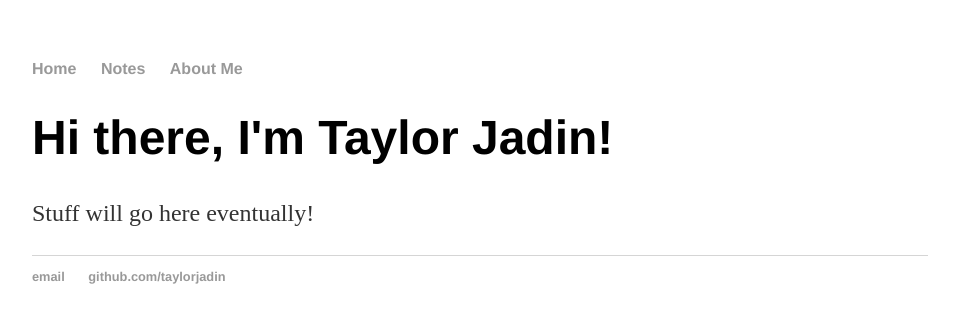
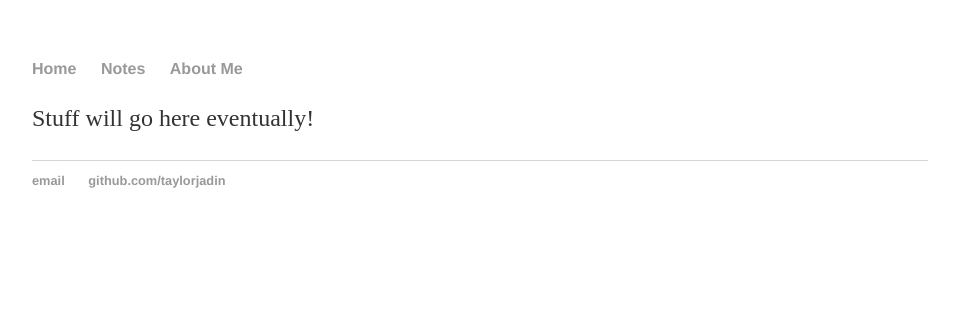
Before and after one commit to TaylorJadin/taylorjadin.github.io, a Jekyll site: the page built from about/index.html, in a window 1280 px wide. Shown: the top 323 px of the page, without its empty margins (160-1119 px from the left). Built offline with Jekyll 4.4.1, drawn with Linux system fonts in a browser that asks for light colours.

Commit message:
Update index.html

```diff
--- a/about/index.html
+++ b/about/index.html
@@ -3,6 +3,5 @@ layout: default
 title: About Me
 ---
 <div class="blurb">
-        <h1>Hi there, I'm Taylor Jadin!</h1>
         <p>Stuff will go here eventually!</p>
 </div><!-- /.blurb -->
```
